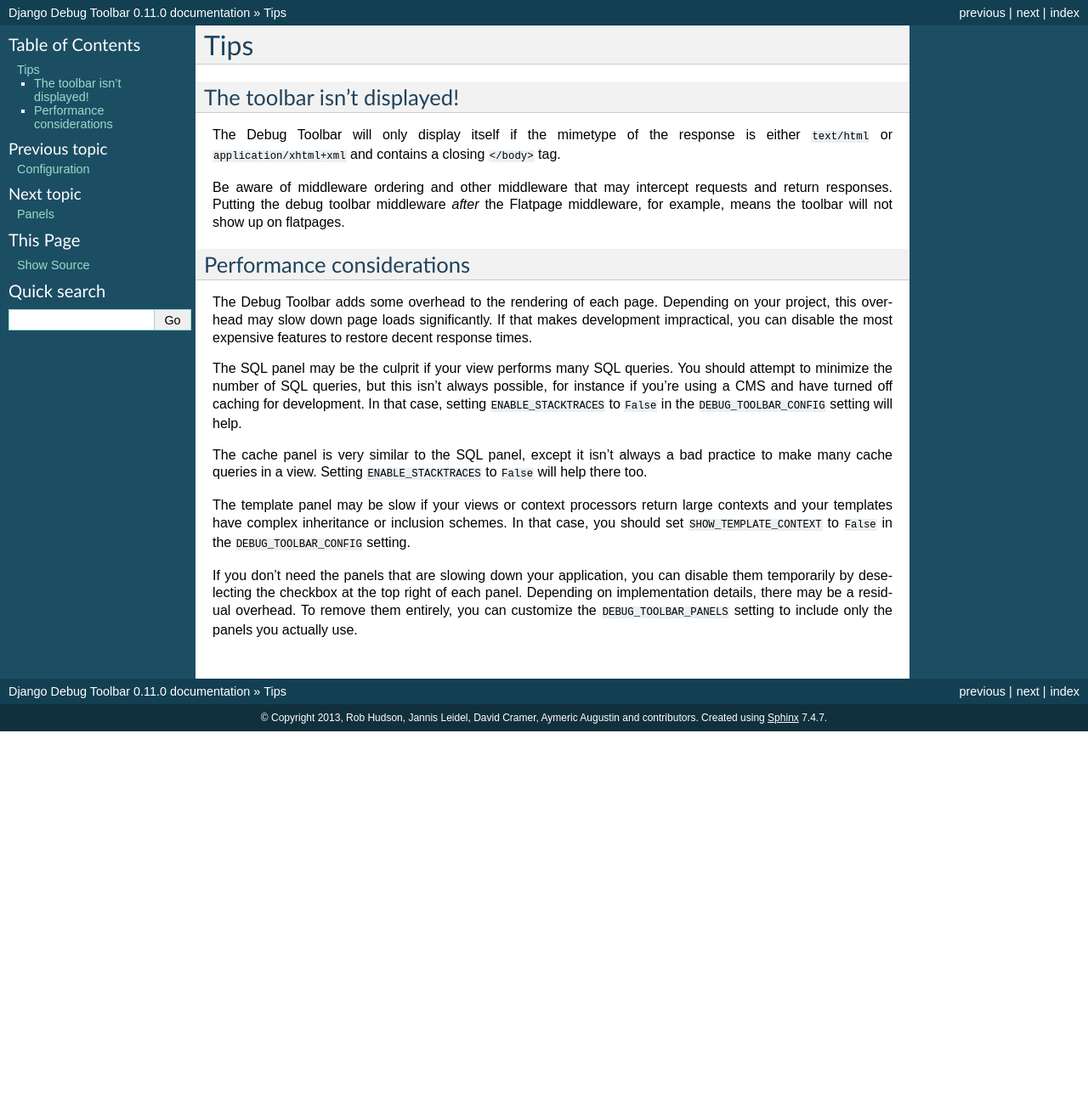
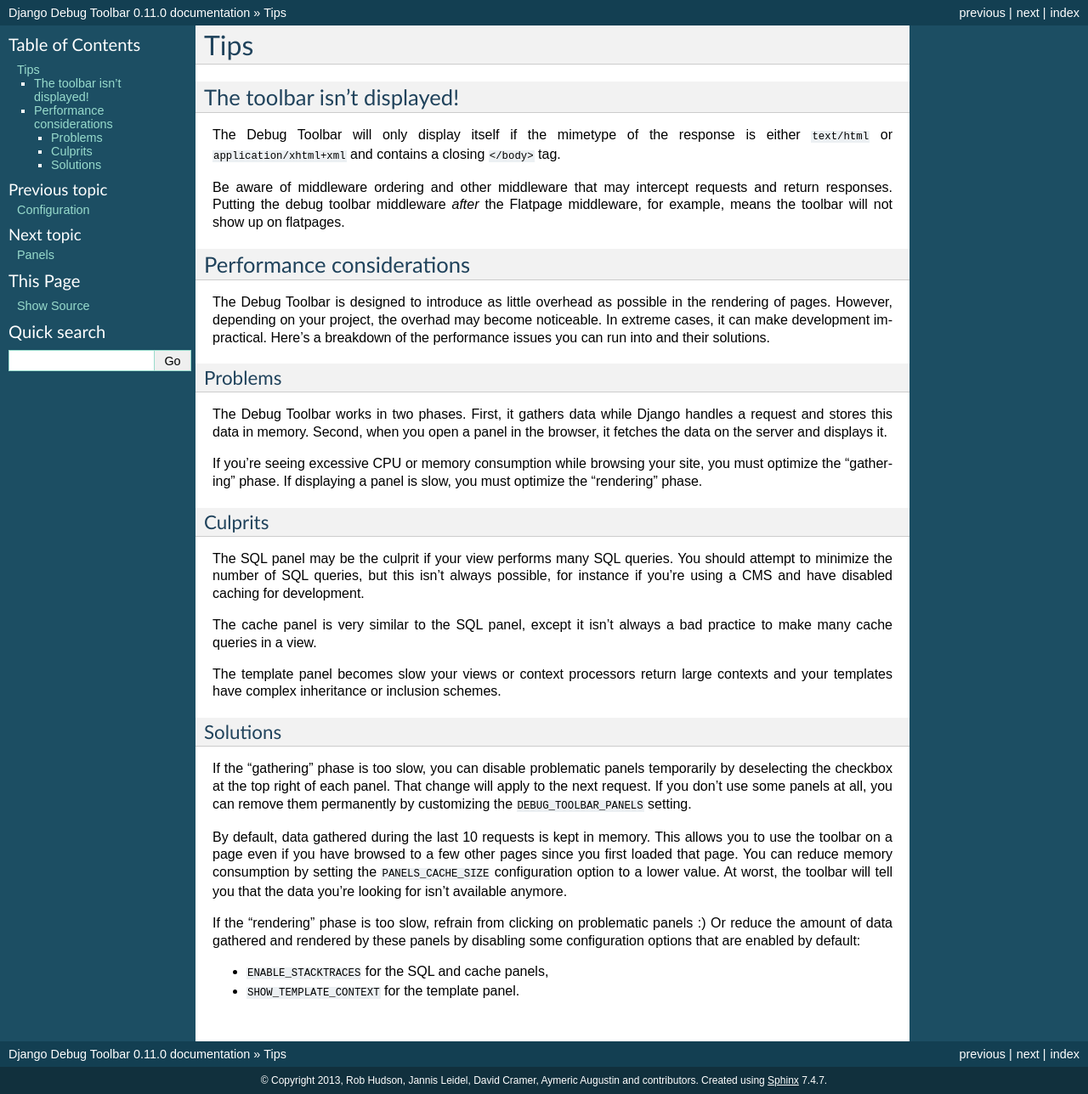
Before and after one commit to jazzband/django-debug-toolbar, a Sphinx documentation site: the page built from docs/tips.rst, in a window 1280 px wide. Shown: the whole page at 85% size. Built offline with Sphinx 7.4.7, drawn with Linux system fonts in a browser that asks for light colours; before the commit the page ends 900 px from its top, so only the background shows below that.

Commit message:
Rewrite performance docs to reflect recent improvements.

```diff
--- a/docs/tips.rst
+++ b/docs/tips.rst
@@ -13,32 +13,59 @@
 the Flatpage middleware, for example, means the toolbar will not show up on
 flatpages.
 
-
 Performance considerations
 --------------------------
 
-The Debug Toolbar adds some overhead to the rendering of each page. Depending
-on your project, this overhead may slow down page loads significantly. If that
-makes development impractical, you can disable the most expensive features to
-restore decent response times.
+The Debug Toolbar is designed to introduce as little overhead as possible in
+the rendering of pages. However, depending on your project, the overhad may
+become noticeable. In extreme cases, it can make development impractical.
+Here's a breakdown of the performance issues you can run into and their
+solutions.
+
+Problems
+~~~~~~~~
+
+The Debug Toolbar works in two phases. First, it gathers data while Django
+handles a request and stores this data in memory. Second, when you open a
+panel in the browser, it fetches the data on the server and displays it.
+
+If you're seeing excessive CPU or memory consumption while browsing your site,
+you must optimize the "gathering" phase. If displaying a panel is slow, you
+must optimize the "rendering" phase.
+
+Culprits
+~~~~~~~~
 
 The SQL panel may be the culprit if your view performs many SQL queries. You
 should attempt to minimize the number of SQL queries, but this isn't always
-possible, for instance if you're using a CMS and have turned off caching for
-development. In that case, setting ``ENABLE_STACKTRACES`` to ``False`` in the
-``DEBUG_TOOLBAR_CONFIG`` setting will help.
+possible, for instance if you're using a CMS and have disabled caching for
+development.
 
 The cache panel is very similar to the SQL panel, except it isn't always a bad
-practice to make many cache queries in a view. Setting ``ENABLE_STACKTRACES``
-to ``False`` will help there too.
+practice to make many cache queries in a view.
 
-The template panel may be slow if your views or context processors return
-large contexts and your templates have complex inheritance or inclusion
-schemes. In that case, you should set ``SHOW_TEMPLATE_CONTEXT`` to ``False``
-in the ``DEBUG_TOOLBAR_CONFIG`` setting.
+The template panel becomes slow your views or context processors return large
+contexts and your templates have complex inheritance or inclusion schemes.
 
-If you don't need the panels that are slowing down your application, you can
-disable them temporarily by deselecting the checkbox at the top right of each
-panel. Depending on implementation details, there may be a residual overhead.
-To remove them entirely, you can customize the ``DEBUG_TOOLBAR_PANELS``
-setting to include only the panels you actually use.
+Solutions
+~~~~~~~~~
+
+If the "gathering" phase is too slow, you can disable problematic panels
+temporarily by deselecting the checkbox at the top right of each panel. That
+change will apply to the next request. If you don't use some panels at all,
+you can remove them permanently by customizing the ``DEBUG_TOOLBAR_PANELS``
+setting.
+
+By default, data gathered during the last 10 requests is kept in memory. This
+allows you to use the toolbar on a page even if you have browsed to a few
+other pages since you first loaded that page. You can reduce memory
+consumption by setting the ``PANELS_CACHE_SIZE`` configuration option to a
+lower value. At worst, the toolbar will tell you that the data you're looking
+for isn't available anymore.
+
+If the "rendering" phase is too slow, refrain from clicking on problematic
+panels :) Or reduce the amount of data gathered and rendered by these panels
+by disabling some configuration options that are enabled by default:
+
+- ``ENABLE_STACKTRACES`` for the SQL and cache panels,
+- ``SHOW_TEMPLATE_CONTEXT`` for the template panel.
```
